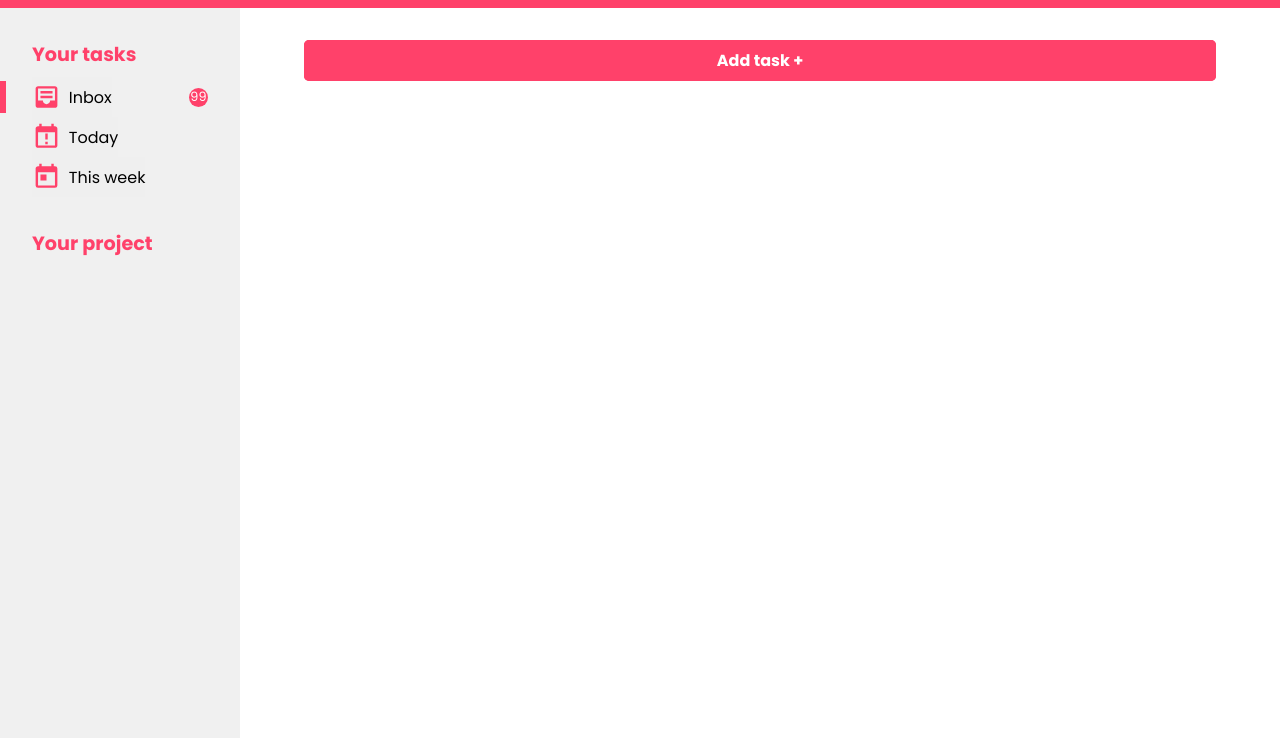
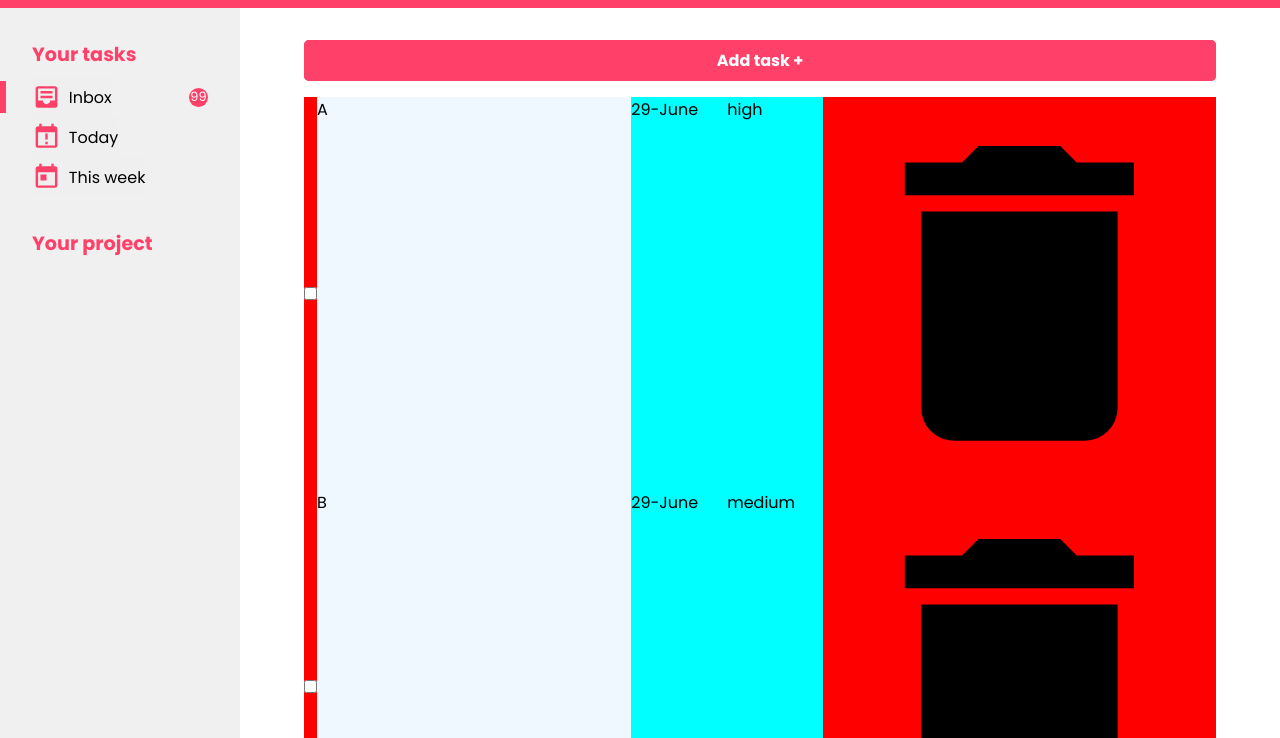
Before and after one commit to Buh90/todo-list-project, a website built with webpack: page src/index.html in a window 1280 px wide. Shown: the part 62-800 px from the top of the page. Built offline with nearby package versions, Linux system fonts and the light colour scheme.

Commit message:
Finish modal input

```diff
--- a/src/index.html
+++ b/src/index.html
@@ -50,41 +50,7 @@
 
         <main>
           <button class="add-task">Add task +</button>
-          <!-- <dialog>
-            <p class="close-dialog-btn">x</p>
-            <p
-              id="task-name"
-              class="textarea"
-              role="textbox"
-              contenteditable
-            ></p>
-            <div class="input-block">
-              <label for="due-date">Due date:</label
-              ><input type="date" name="due-date" id="due-date" />
-              <label for="priority">Priority:</label>
-              <div class="radio-block">
-                <input
-                  type="radio"
-                  name="priority"
-                  id="low-priority"
-                  value="low"
-                />
-                <input
-                  type="radio"
-                  name="priority"
-                  id="medium-priority"
-                  value="medium"
-                />
-                <input
-                  type="radio"
-                  name="priority"
-                  id="high-priority"
-                  value="high"
-                />
-              </div>
-            </div>
-            <button class="submit-btn" type="button">Add task</button>
-          </dialog> -->
+          <div id="task-container"></div>
         </main>
       </div>
     </div>
--- a/src/index.js
+++ b/src/index.js
@@ -1,17 +1,80 @@
-import "./style.css";
-import { createModal } from "./modal.js";
+import './style.css';
+import { createModal, task } from './modal.js';
 // import html from "./index.html";
 
-const showModalBtn = document.querySelector(".add-task");
-const modal = document.querySelector("dialog");
+const showModalBtn = document.querySelector('.add-task');
+const modal = document.querySelector('dialog');
+const taskContainer = document.querySelector('#task-container');
 
-let taskList = [];
+let taskList = [
+  {
+    name: 'A',
+    duedate: '29-June',
+    priority: 'high',
+  },
+  {
+    name: 'B',
+    duedate: '29-June',
+    priority: 'medium',
+  },
+  {
+    name: 'C',
+    duedate: '29-June',
+    priority: 'medium',
+  },
+  {
+    name: 'D',
+    duedate: '29-June',
+    priority: 'medium',
+  },
+];
 
-showModalBtn.addEventListener("click", () => {
+renderTaskList();
+
+showModalBtn.addEventListener('click', () => {
   createModal();
 });
 
-modal.addEventListener("close", () => {
-  console.log(modal.childNodes.children);
-  console.dir(modal.childNodes.children);
+modal.addEventListener('close', () => {
+  if (Object.keys(task).length !== 0) {
+    taskList.push(task);
+    renderTaskList();
+  }
 });
+
+function renderTaskList() {
+  for (let i = 0; i < taskList.length; i++) {
+    let taskDiv = document.createElement('div');
+    taskDiv.classList.add('task-div');
+    taskDiv.setAttribute('task-index', i);
+    taskDiv.innerHTML = `<input type='checkbox'><p class='task-name'>${sanitizeInput(
+      taskList[i].name
+    )}</p>
+    <p class='task-duedate'>${taskList[i].duedate}</p>
+    <p class='task-priority'>${taskList[i].priority}</p>
+<svg xmlns="http://www.w3.org/2000/svg" viewBox="0 0 24 24">
+  <title>delete</title>
+  <path d="M19,4H15.5L14.5,3H9.5L8.5,4H5V6H19M6,19A2,2 0 0,0 8,21H16A2,2 0 0,0 18,19V7H6V19Z" />
+</svg>`;
+    // let taskName = document.createElement('p');
+    // let taskDuedate = document.createElement('p');
+    // let taskPriority = document.createElement('p');
+    // taskName.classList.add('task-name');
+    // taskDuedate.classList.add('task-duedate');
+    // taskPriority.classList.add('task-priority');
+    // taskName.textContent = taskList[i].name;
+    // taskDuedate.textContent = taskList[i].duedate;
+    // taskPriority.textContent = taskList[i].priority;
+    // taskDiv.appendChild(taskName);
+    // taskDiv.appendChild(taskDuedate);
+    // taskDiv.appendChild(taskPriority);
+    taskContainer.appendChild(taskDiv);
+    console.log(taskDiv);
+  }
+}
+
+function sanitizeInput(inputValue) {
+  const div = document.createElement('div');
+  div.textContent = inputValue;
+  return div.innerHTML;
+}
--- a/src/modal.js
+++ b/src/modal.js
@@ -1,7 +1,7 @@
-import { format, compareAsc } from "date-fns";
+import { format, compareAsc } from 'date-fns';
 
-const mainSection = document.querySelector("main");
-let taskList = [];
+const mainSection = document.querySelector('main');
+let task = {};
 
 const modalHTML = `<form method="dialog" novalidate>
   <p class="close-modal-btn">x</p>
@@ -43,57 +43,56 @@ const modalHTML = `<form method="dialog" novalidate>
             <button class="submit-btn" type="submit">Add task</button>
           </form>`;
 
-let modalBox = document.createElement("dialog");
+let modalBox = document.createElement('dialog');
 mainSection.appendChild(modalBox);
 
 function createModal() {
   modalBox.innerHTML = modalHTML;
+  task = {};
   modalBox.showModal();
 
-  const closeModalBtn = document.querySelector(".close-modal-btn");
-  const addTaskButton = document.querySelector(".submit-btn");
+  const closeModalBtn = document.querySelector('.close-modal-btn');
+  const addTaskButton = document.querySelector('.submit-btn');
 
   const inputElements = {
-    taskNameInput: document.querySelector("#task-name"),
-    duedateInput: document.querySelector("#due-date"),
+    taskNameInput: document.querySelector('#task-name'),
+    duedateInput: document.querySelector('#due-date'),
     priorityInput: document.querySelectorAll('[type="radio"]'),
-    taskNameError: document.querySelector("#task-name + span.error"),
-    priorityError: document.querySelector(".radio-block + span.grid-error"),
-    duedateError: document.querySelector("#due-date + span.grid-error"),
+    taskNameError: document.querySelector('#task-name + span.error'),
+    priorityError: document.querySelector('.radio-block + span.grid-error'),
+    duedateError: document.querySelector('#due-date + span.grid-error'),
   };
 
-  closeModalBtn.addEventListener("click", () => {
+  closeModalBtn.addEventListener('click', () => {
     modalBox.close();
   });
 
-  addTaskButton.addEventListener("click", (e) => {
+  addTaskButton.addEventListener('click', (e) => {
     let check = verifyFormValidity(inputElements);
     if (check) {
-      addTask(inputElements);
+      createTask(inputElements);
     } else {
       e.preventDefault();
     }
   });
 }
 
-function addTask(el) {
-  let task = {
+function createTask(el) {
+  task = {
     name: el.taskNameInput.textContent,
-    duedate: format(el.duedateInput.value, "dd-MMMM"),
+    duedate: format(el.duedateInput.value, 'dd-MMMM'),
     priority: document.querySelector('[type="radio"]:checked').value,
   };
-  taskList.push(task);
-  console.log(taskList);
 }
 
 function verifyFormValidity(el) {
   let valididyStatus = true;
 
   //Task input
-  el.taskNameInput.addEventListener("input", () => {
+  el.taskNameInput.addEventListener('input', () => {
     if (el.taskNameInput.textContent) {
-      el.taskNameError.textContent = "";
-      el.taskNameError.classList.remove("active");
+      el.taskNameError.textContent = '';
+      el.taskNameError.classList.remove('active');
     } else {
       showTaskError();
       valididyStatus = false;
@@ -106,19 +105,19 @@ function verifyFormValidity(el) {
   }
 
   function showTaskError() {
-    el.taskNameError.textContent = "Enter the name of your task";
-    el.taskNameError.className = "error active";
+    el.taskNameError.textContent = 'Enter the name of your task';
+    el.taskNameError.className = 'error active';
   }
 
   //Duedate input
 
-  el.duedateInput.addEventListener("change", () => {
+  el.duedateInput.addEventListener('change', () => {
     if (
       el.duedateInput.value &&
       compareAsc(el.duedateInput.value, new Date()) == 1
     ) {
-      el.duedateError.textContent = "";
-      el.duedateError.classList.remove("active");
+      el.duedateError.textContent = '';
+      el.duedateError.classList.remove('active');
     } else {
       showDuedateError();
       valididyStatus = false;
@@ -135,17 +134,17 @@ function verifyFormValidity(el) {
 
   function showDuedateError() {
     el.duedateInput.value
-      ? (el.duedateError.textContent = "You cannot choose a past date")
-      : (el.duedateError.textContent = "Select a duedate");
-    el.duedateError.className = "grid-error active";
+      ? (el.duedateError.textContent = 'You cannot choose a past date')
+      : (el.duedateError.textContent = 'Select a duedate');
+    el.duedateError.className = 'grid-error active';
   }
 
   //Priority input
   let priorityArray = Array.from(el.priorityInput);
   priorityArray.forEach((input) =>
-    input.addEventListener("change", () => {
-      el.priorityError.textContent = "";
-      el.priorityError.classList.remove("active");
+    input.addEventListener('change', () => {
+      el.priorityError.textContent = '';
+      el.priorityError.classList.remove('active');
     })
   );
 
@@ -154,19 +153,19 @@ function verifyFormValidity(el) {
   );
 
   if (isPriorityChecked.length !== 0) {
-    el.priorityError.textContent = "";
-    el.priorityError.classList.remove("active");
+    el.priorityError.textContent = '';
+    el.priorityError.classList.remove('active');
   } else {
     showPriorityError();
     valididyStatus = false;
   }
 
   function showPriorityError() {
-    el.priorityError.textContent = "Select the priority";
-    el.priorityError.className = "grid-error active";
+    el.priorityError.textContent = 'Select the priority';
+    el.priorityError.className = 'grid-error active';
   }
 
   return valididyStatus;
 }
 
-export { createModal };
+export { createModal, task };
--- a/src/style.css
+++ b/src/style.css
@@ -137,12 +137,33 @@ main {
 .add-task {
   font-weight: 700;
   padding: 0.5rem;
+  margin-bottom: 1rem;
 }
 
 .add-task:hover,
 .submit-btn:hover {
   background-color: var(--white);
   color: var(--pink);
+}
+
+/* -----------------
+TASK LIST
+-------------------*/
+.task-div {
+  width: 100%;
+  background-color: red;
+  display: flex;
+}
+
+.task-name {
+  flex: 1 1 80%;
+  background-color: aliceblue;
+}
+
+.task-duedate,
+.task-priority {
+  flex: 0 0 6rem;
+  background-color: aqua;
 }
 
 /* -----------------
```
